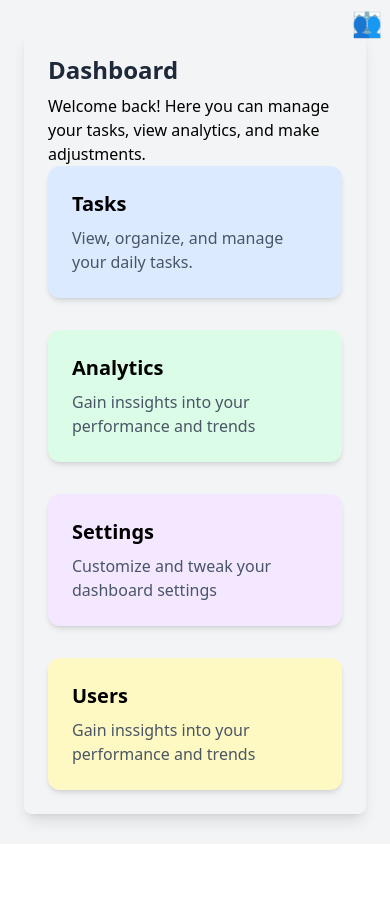
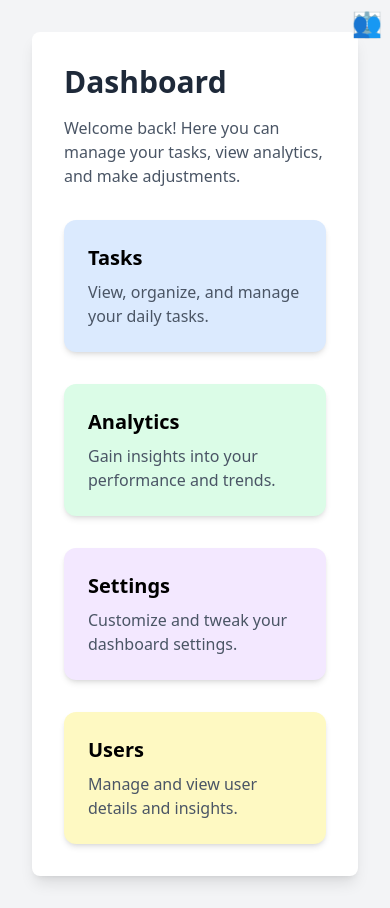
Before and after one commit to dennis-sabu/dashboardapp, a Next.js app: page /dashboard in a window 390 px wide. Before the commit the page ends 844 px from the top, so only its background shows below. Built offline with nearby package versions, Linux system fonts and the light colour scheme.

Commit message:
Refactor Dashboard and Users List pages for improved layout, responsiveness, and styling

```diff
--- a/src/app/dashboard/page.tsx
+++ b/src/app/dashboard/page.tsx
@@ -1,72 +1,67 @@
-import React from 'react'
-import Link from 'next/link'
+import React from 'react';
+import Link from 'next/link';
 
 const Dashboard = () => {
   return (
     <>
-      <div className='min-h-screen bg-gray-100 flex items-center justify-center p-6'>
-        <div className='"bg-white shadow-lg rounded-lg p-6 max-w-2xl w-full'>
-          <div className='flex flex-col'>
-            <h1 className='text-2xl font-bold text-gray-800'>Dashboard</h1>
-            <p className='"text-gray-600 mt-2'>
+      <div className="min-h-screen bg-gray-100 flex items-center justify-center p-8">
+        <div className="bg-white shadow-lg rounded-lg p-8 max-w-5xl w-full">
+          <div className="flex flex-col mb-8">
+            <h1 className="text-3xl font-bold text-gray-800 mb-4">Dashboard</h1>
+            <p className="text-gray-600">
               Welcome back! Here you can manage your tasks, view analytics, and make adjustments.
             </p>
           </div>
           {/* Dashboard Grid */}
-          <div className='grid grid-cols-1 sm:grid-cols-2 lg:grid-cols-3 gap-8'>
+          <div className="grid grid-cols-1 sm:grid-cols-2 lg:grid-cols-3 gap-8">
             {/* Task Card */}
-            <Link href='/dashboard/tasks'>
-              <div className='bg-blue-100 hover:bg-blue-200 p-6 rounded-xl
-            shadow-md hover:shadow-xl transition-all duration-200
-            ease-in-out transform hover:scale-105'>
-                <h2 className='text-xl font-bold'>Tasks</h2>
-                <span className='absolute top-2 right-2 text-2xl opacity-100 transition-opacity duration-300 group-hover:opacity-0'>
+            <Link href="/dashboard/tasks">
+              <div className="bg-blue-100 hover:bg-blue-200 p-6 rounded-xl shadow-md hover:shadow-xl transition-all duration-200 ease-in-out transform hover:scale-105">
+                <h2 className="text-xl font-bold">Tasks</h2>
+                <span className="absolute top-2 right-2 text-2xl opacity-100 transition-opacity duration-300 group-hover:opacity-0">
                   📋
                 </span>
-                <p className='text-gray-600 mt-2'>View, organize, and manage your daily tasks.</p>
-              </div>
-            </Link>
-                        {/* analytics Task Card */}
-                        <Link href='/dashboard/analytics'>
-              <div className='bg-green-100 hover:bg-green-200 p-6 rounded-xl
-        shadow-md hover:shadow-xl transition-all duration-200
-        ease-in-out transform hover:scale-105'>
-                <h2 className='text-xl font-bold'>Analytics</h2>
-                <span className='absolute top-2 right-2 text-2xl opacity-100 transition-opacity duration-300 group-hover:opacity-0'>
-                📊
-                </span>
-                <p className='text-gray-600 mt-2'>Gain inssights into your performance and trends</p>
+                <p className="text-gray-600 mt-2">View, organize, and manage your daily tasks.</p>
               </div>
             </Link>
 
-             {/* settings Task Card */}
-             <Link href='/dashboard/settings'>
-              <div className='bg-purple-100 hover:bg-purple-200 p-6 rounded-xl shadow-md hover:shadow-xl transition-all duration-200 ease-in-out transform hover:scale-105'>
-                <h2 className='text-xl font-bold'>Settings</h2>
-                <span className='absolute top-2 right-2 text-2xl opacity-100 transition-opacity duration-300 group-hover:opacity-0'>
-                ⚙️
+            {/* Analytics Card */}
+            <Link href="/dashboard/analytics">
+              <div className="bg-green-100 hover:bg-green-200 p-6 rounded-xl shadow-md hover:shadow-xl transition-all duration-200 ease-in-out transform hover:scale-105">
+                <h2 className="text-xl font-bold">Analytics</h2>
+                <span className="absolute top-2 right-2 text-2xl opacity-100 transition-opacity duration-300 group-hover:opacity-0">
+                  📊
                 </span>
-                <p className='text-gray-600 mt-2'>Customize and tweak your dashboard settings</p>
+                <p className="text-gray-600 mt-2">Gain insights into your performance and trends.</p>
               </div>
             </Link>
 
-                        {/* users Task Card */}
-                        <Link href='/dashboard/users'>
-              <div className='bg-yellow-100 hover:bg-yellow-200 p-6 rounded-xl shadow-md hover:shadow-xl transition-all duration-200 ease-in-out transform hover:scale-105'>
-                <h2 className='text-xl font-bold'>Users</h2>
-                <span className='absolute top-2 right-2 text-2xl opacity-100 transition-opacity duration-300 group-hover:opacity-0'>
-                👥
+            {/* Settings Card */}
+            <Link href="/dashboard/settings">
+              <div className="bg-purple-100 hover:bg-purple-200 p-6 rounded-xl shadow-md hover:shadow-xl transition-all duration-200 ease-in-out transform hover:scale-105">
+                <h2 className="text-xl font-bold">Settings</h2>
+                <span className="absolute top-2 right-2 text-2xl opacity-100 transition-opacity duration-300 group-hover:opacity-0">
+                  ⚙️
                 </span>
-                <p className='text-gray-600 mt-2'>Gain inssights into your performance and trends</p>
+                <p className="text-gray-600 mt-2">Customize and tweak your dashboard settings.</p>
               </div>
             </Link>
 
-
+            {/* Users Card */}
+            <Link href="/dashboard/users">
+              <div className="bg-yellow-100 hover:bg-yellow-200 p-6 rounded-xl shadow-md hover:shadow-xl transition-all duration-200 ease-in-out transform hover:scale-105">
+                <h2 className="text-xl font-bold">Users</h2>
+                <span className="absolute top-2 right-2 text-2xl opacity-100 transition-opacity duration-300 group-hover:opacity-0">
+                  👥
+                </span>
+                <p className="text-gray-600 mt-2">Manage and view user details and insights.</p>
+              </div>
+            </Link>
           </div>
         </div>
       </div>
     </>
-  )
-}
+  );
+};
 
-export default Dashboard
+export default Dashboard;
--- a/src/app/dashboard/users/users-list/page.tsx
+++ b/src/app/dashboard/users/users-list/page.tsx
@@ -14,10 +14,10 @@ interface User {
 const users: User[] = [
   { name: 'Dennis', email: 'dennis@example.com', role: 'Admin', status: 'Active' },
   { name: 'Abin', email: 'abin@example.com', role: 'Editor', status: 'Inactive' },
-  { name: 'Sam ', email: 'sam@example.com', role: 'User', status: 'Suspended' },
+  { name: 'Sam', email: 'sam@example.com', role: 'User', status: 'Suspended' },
   { name: 'Emily', email: 'emily@example.com', role: 'Admin', status: 'Active' },
   { name: 'Michael', email: 'michael@example.com', role: 'Editor', status: 'Inactive' },
-  { name: 'Shwetha', email: 'Shwwetha@example.com', role: 'User', status: 'Suspended' },
+  { name: 'Shwetha', email: 'shwetha@example.com', role: 'User', status: 'Suspended' },
 ];
 
 const statusColors: Record<UserStatus, string> = {
@@ -28,34 +28,34 @@ const statusColors: Record<UserStatus, string> = {
 
 export default function UsersList() {
   return (
-    <div className="flex items-center justify-center min-h-screen bg-gray-100">
-      <div className="w-full max-w-4xl bg-white rounded-lg shadow-md p-6">
-        <h2 className="text-xl font-semibold mb-4">Users List</h2>
+    <div className="flex items-center justify-center min-h-screen bg-gray-100 p-4 sm:p-6">
+      <div className="w-full max-w-4xl bg-white rounded-lg shadow-md p-4 sm:p-6">
+        <h2 className="text-lg sm:text-xl font-semibold mb-4">Users List</h2>
         <div className="overflow-x-auto">
-          <table className="w-full border-collapse border border-gray-200">
+          <table className="w-full border-collapse border border-gray-200 text-sm sm:text-base">
             <thead>
               <tr className="bg-blue-600 text-white">
-                <th className="px-4 py-2 text-left">Name</th>
-                <th className="px-4 py-2 text-left">Email</th>
-                <th className="px-4 py-2 text-left">Role</th>
-                <th className="px-4 py-2 text-left">Status</th>
-                <th className="px-4 py-2 text-left">Actions</th>
+                <th className="px-2 sm:px-4 py-2 text-left">Name</th>
+                <th className="px-2 sm:px-4 py-2 text-left">Email</th>
+                <th className="px-2 sm:px-4 py-2 text-left">Role</th>
+                <th className="px-2 sm:px-4 py-2 text-left">Status</th>
+                <th className="px-2 sm:px-4 py-2 text-left">Actions</th>
               </tr>
             </thead>
             <tbody>
               {users.map((user, index) => (
                 <tr key={index} className="border-t border-gray-200">
-                  <td className="px-4 py-2">{user.name}</td>
-                  <td className="px-4 py-2">{user.email}</td>
-                  <td className="px-4 py-2">{user.role}</td>
-                  <td className={`px-4 py-2 font-medium ${statusColors[user.status]}`}>
+                  <td className="px-2 sm:px-4 py-2">{user.name}</td>
+                  <td className="px-2 sm:px-4 py-2">{user.email}</td>
+                  <td className="px-2 sm:px-4 py-2">{user.role}</td>
+                  <td className={`px-2 sm:px-4 py-2 font-medium ${statusColors[user.status]}`}>
                     {user.status}
                   </td>
-                  <td className="px-4 py-2 flex gap-2">
-                    <button className="bg-gray-200 text-gray-700 px-3 py-1 rounded hover:bg-gray-300">
+                  <td className="px-2 sm:px-4 py-2 flex flex-wrap gap-2">
+                    <button className="bg-gray-200 text-gray-700 px-2 sm:px-3 py-1 rounded hover:bg-gray-300">
                       Edit
                     </button>
-                    <button className="bg-blue-500 text-white px-3 py-1 rounded hover:bg-blue-600">
+                    <button className="bg-blue-500 text-white px-2 sm:px-3 py-1 rounded hover:bg-blue-600">
                       View
                     </button>
                   </td>
```
